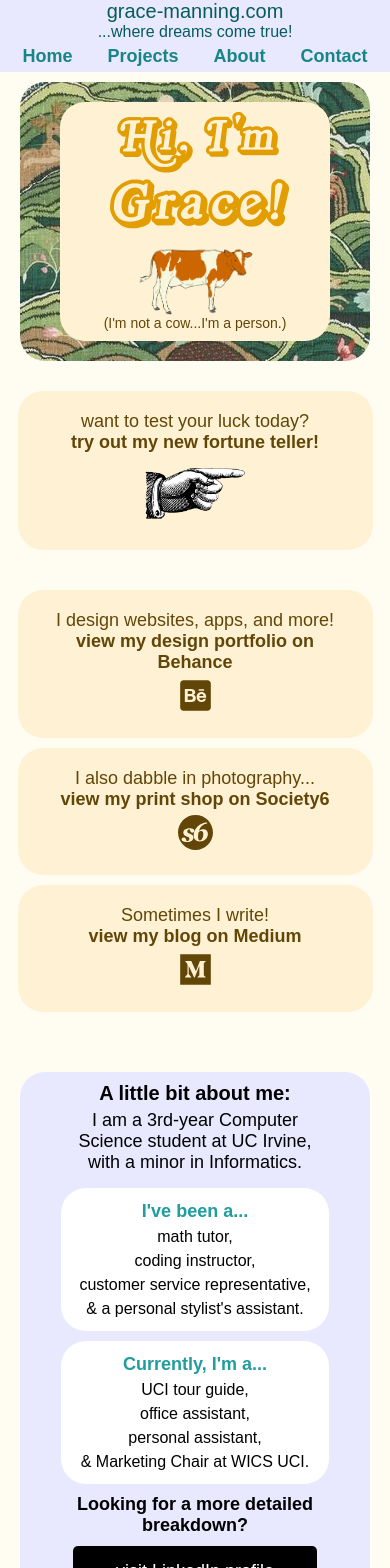
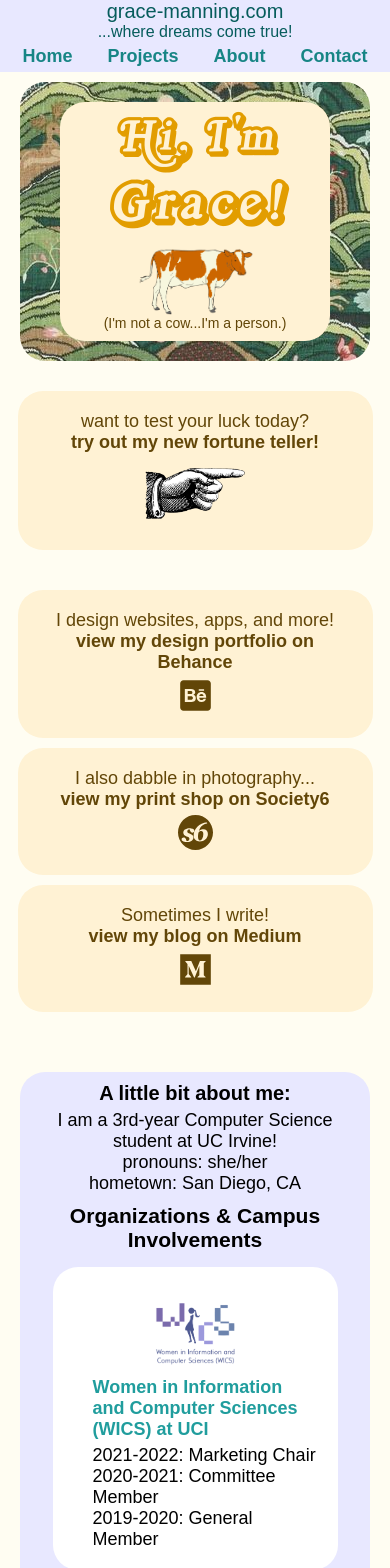
Before and after one commit to gracebmanning/grace-manning-v1, a React (Create React App) app: page / in a window 390 px wide. Shown: the top 1568 px of the page. Built offline with nearby package versions, Linux system fonts and the light colour scheme; a web font is replaced by a local one.

Commit message:
changed About section, tile hover movement

```diff
--- a/src/components/About/about.css
+++ b/src/components/About/about.css
@@ -24,8 +24,9 @@
     font-size: 18px;
 }
 
-.student{
+.bio{
     margin: 10px;
+    margin-bottom: 30px;
     font-size: 20px;
     width: 40%;
     text-align: center;
@@ -39,13 +40,12 @@
     margin: 10px 0px 10px 0px;
 }
 
-.tileTitle{
-    color: #209d9d;
-}
-
-.past{
+.tile{
+    flex: 1;
     align-self: center;
     text-align: center;
+    display: flex;
+    flex-direction: row;
 
     width: 45%;
     padding: 20px;
@@ -53,18 +53,50 @@
 
     background: white;
     border-radius: 25px;
+
+    transform: scale(1);
+    transition-timing-function: ease-out;
+    transition: 0.4s;
 }
 
-.current{
+.tile:hover{
+    transform: scale(1.03);
+    transition-timing-function: ease-in;
+    transition: 0.4s;
+}
+
+.org-link, .org-link:hover, .org-link:visited{
+    text-decoration: none;
+    color: black;
+
+    display: flex;
+    flex-direction: row;
+    text-align: center;
+    justify-content: center;
+}
+
+.org-logo{
     align-self: center;
-    text-align: center;
+    width: 100px;
+}
 
-    width: 45%;
-    padding: 20px;
-    margin: 10px;
+#WICS-logo{
+    height: 100px;
+}
 
-    background: white;
-    border-radius: 25px;
+#VH-logo{
+    height: 95px;
+}
+
+.tileTitle{
+    color: #209d9d;
+    margin-bottom: 5px;
+}
+
+.tile .tileText{
+    text-align: left;
+    margin-left: 20px;
+    align-self: center;
 }
 
 .linksContainer{
@@ -72,18 +104,27 @@
     flex-direction: row;
     justify-content: center;
     width: 100%;
-
 }
 
 .bwLinkContainer{
     align-self: center;
     text-align: center;
-    width: 30%;
+    width: 25%;
     padding: 15px;
     margin: 10px;
 
     background-color: black;
     border-radius: 5px;
+
+    transform: scale(1);
+    transition-timing-function: ease-out;
+    transition: 0.4s;
+}
+
+.bwLinkContainer:hover{
+    transform: scale(1.03);
+    transition-timing-function: ease-in;
+    transition: 0.4s;
 }
 
 .bwLink{
@@ -103,14 +144,38 @@
         margin: 50px 20px 0px 20px;
     }
 
+    .bio{
+        width: 60%;
+    }
+
     .tileTitle{
-        font-size: 24px;
+        font-size: 20px;
+    }
+
+    .tile{
+        width: 60%;
+    }
+
+    .org-link, .org-link:hover, .org-link:visited{
+        flex-direction: column;
+    }
+
+    .org-logo{
+        width: 90px;
+    }
+
+    #WICS-logo{
+        height: 90px;
+    }
+
+    #VH-logo{
+        height: 85px;
     }
 }
 
 @media screen and (max-width: 780px){
     .aboutContainer{
-        padding: 10px 10px 10px 10px;
+        padding: 10px 0px 10px 0px;
         margin: 50px 20px 0px 20px;
     }
 
@@ -118,8 +183,9 @@
         font-size: 20px;
     }
 
-    .student{
+    .bio{
         margin: 5px;
+        margin-bottom: 10px;
         font-size: 18px;
         width: 80%;
     }
@@ -135,28 +201,8 @@
         font-size: 18px;
     }
 
-    .past{
-        width: 80%;
-        padding: 10px 2px;
-        margin: 5px 2px;
-
-        background: white;
-        border-radius: 25px;
-
-        font-size: 16px;
-        line-height: 1.5;
-    }
-
-    .current{
-        width: 80%;
-        padding: 10px 2px;
-        margin: 5px 2px;
-
-        background: white;
-        border-radius: 25px;
-
-        font-size: 16px;
-        line-height: 1.5;
+    .tile{
+        width: 70%;
     }
 
     .linksContainer{
--- a/src/components/About/about.jsx
+++ b/src/components/About/about.jsx
@@ -1,31 +1,41 @@
 import "./about.css";
+import WICS from "../../images/WICS-logo.png";
+import VH from "../../images/VH-logo.png";
 
 const About = () => {
     return(
         <div class="aboutBackground" id="about">
             <div class="aboutContainer">
                 <h2 class="aboutTitle">A little bit about me:</h2>
-                <div class="student">
-                    <p>I am a 3rd-year Computer Science student at UC Irvine, with a minor in Informatics.</p>
+                <div class="bio">
+                    <p>I am a 3rd-year Computer Science student at UC Irvine!</p>
+                    <p>pronouns: she/her</p>
+                    <p>hometown: San Diego, CA</p>
                 </div>
-
+                <h3>Organizations &amp; Campus Involvements</h3>
                 <div class="aboutTiles">
-                    <div class="past">
-                        <h2 class="tileTitle">I've been a...</h2>
-                        <p>math tutor,</p>
-                        <p>coding instructor,</p>
-                        <p>customer service representative,</p>
-                        <p>&amp; a personal stylist's assistant.</p>
+                    <div class="tile">
+                        <a class="org-link" href="https://wics.ics.uci.edu" target="_blank" rel="noreferrer">
+                            <img src={WICS} alt="WICS logo" class="org-logo" id="WICS-logo"/>
+                            <div class="tileText">
+                                <h3 class="tileTitle">Women in Information and Computer Sciences (WICS) at UCI</h3>
+                                <p>2021-2022: Marketing Chair</p>
+                                <p>2020-2021: Committee Member</p>
+                                <p>2019-2020: General Member</p>
+                            </div>
+                        </a>
                     </div>
-                    <div class="current">
-                        <h2 class="tileTitle">Currently, I'm a...</h2>
-                        <p>UCI tour guide,</p>
-                        <p>office assistant,</p>
-                        <p>personal assistant,</p>
-                        <p>&amp; Marketing Chair at WICS UCI.</p>
+                    <div class="tile">
+                        <a class="org-link" href="https://venushacks.com/" target="_blank" rel="noreferrer">
+                            <img src={VH} alt="VH logo" class="org-logo" id="VH-logo"/>
+                            <div class="tileText">
+                                <h3 class="tileTitle">VenusHacks 2022 Organizer</h3>
+                                <p>Marketing Commitee and website subcommittee member for UC Irvine's largest women-centric hackathon, VenusHacks!</p>
+                            </div>
+                        </a>
                     </div>
                 </div>
-                <p><b>Looking for a more detailed breakdown?</b></p>
+                <p><b>Looking for more info?</b></p>
                 <div class="linksContainer">
                     <div class="bwLinkContainer">
                         <a class="bwLink" href="https://www.linkedin.com/in/grace-manning/" target="_blank" rel="noreferrer">
--- a/src/components/Navbar/navbar.css
+++ b/src/components/Navbar/navbar.css
@@ -43,7 +43,7 @@
 }
 
 .navItem:hover{
-    transition: ease-in-out 0.2s;
+    transition: 0.2s ease-in-out;
     color: #E29D00;
 }
 
--- a/src/components/Projects/projects.css
+++ b/src/components/Projects/projects.css
@@ -18,6 +18,21 @@
     border-radius: 25px;
     font-family: 'Asul', sans-serif;
     font-size: 18px;
+
+    transform: scale(1);
+    transition-timing-function: ease-out;
+    transition: 0.4s;
+}
+
+.projectTile:hover{
+    transform: scale(1.03);
+    transition-timing-function: ease-in;
+    transition: 0.4s;
+}
+
+.projectLink, .projectLink:hover, .projectLink:visited{
+    text-decoration: none;
+    color: #624608;
 }
 
 #fortune-teller {
@@ -41,12 +56,6 @@
     margin: 0px;
     color: #624608;
     font-size: 50px;
-}
-
-.projIcon:hover{
-    background: #FFFDF2;
-    border-radius: 20px;
-    transition: ease-in-out 0.4s;
 }
 
 @media screen and (max-width: 1100px){
--- a/src/components/Projects/projects.jsx
+++ b/src/components/Projects/projects.jsx
@@ -15,32 +15,31 @@ const Projects = () => {
                         <h4>try out my new fortune teller!</h4>
                         <img src={handbackbutton} alt="hand pointing left" class="hand-image"/>
                     </Link>
-
                 </div>
             </div>
 
             <div class="projectsContainer">
 
                 <div class="projectTile">
+                    <a class="projectLink" href="https://www.behance.net/gracebmanning/" target="_blank" rel="noreferrer">
                         <p>I design websites, apps, and more!</p>
                         <h4>view my design portfolio on Behance</h4>
-                    <a href="https://www.behance.net/gracebmanning/" target="_blank" rel="noreferrer">
                         <FaBehanceSquare class="projIcon"/>
                     </a>
                 </div>
 
                 <div class="projectTile">
+                    <a class="projectLink" href="https://society6.com/gracemanning" target="_blank" rel="noreferrer">
                         <p>I also dabble in photography...</p>
                         <h4>view my print shop on Society6</h4>
-                    <a href="https://society6.com/gracemanning" target="_blank" rel="noreferrer">
                         <SiSociety6 class="projIcon"/>
                     </a>
                 </div>
 
                 <div class="projectTile">
+                    <a class="projectLink" href="https://medium.com/@gracebmanning" target="_blank" rel="noreferrer">
                         <p>Sometimes I write!</p>
                         <h4>view my blog on Medium</h4>
-                    <a href="https://medium.com/@gracebmanning" target="_blank" rel="noreferrer">
                         <FaMedium class="projIcon"/>
                     </a>
                 </div>
```
Also changed, not shown: src/images/VH-logo.png (added), src/images/WICS-logo.png (added). Lines whose indentation alone changed are shown as unchanged.
